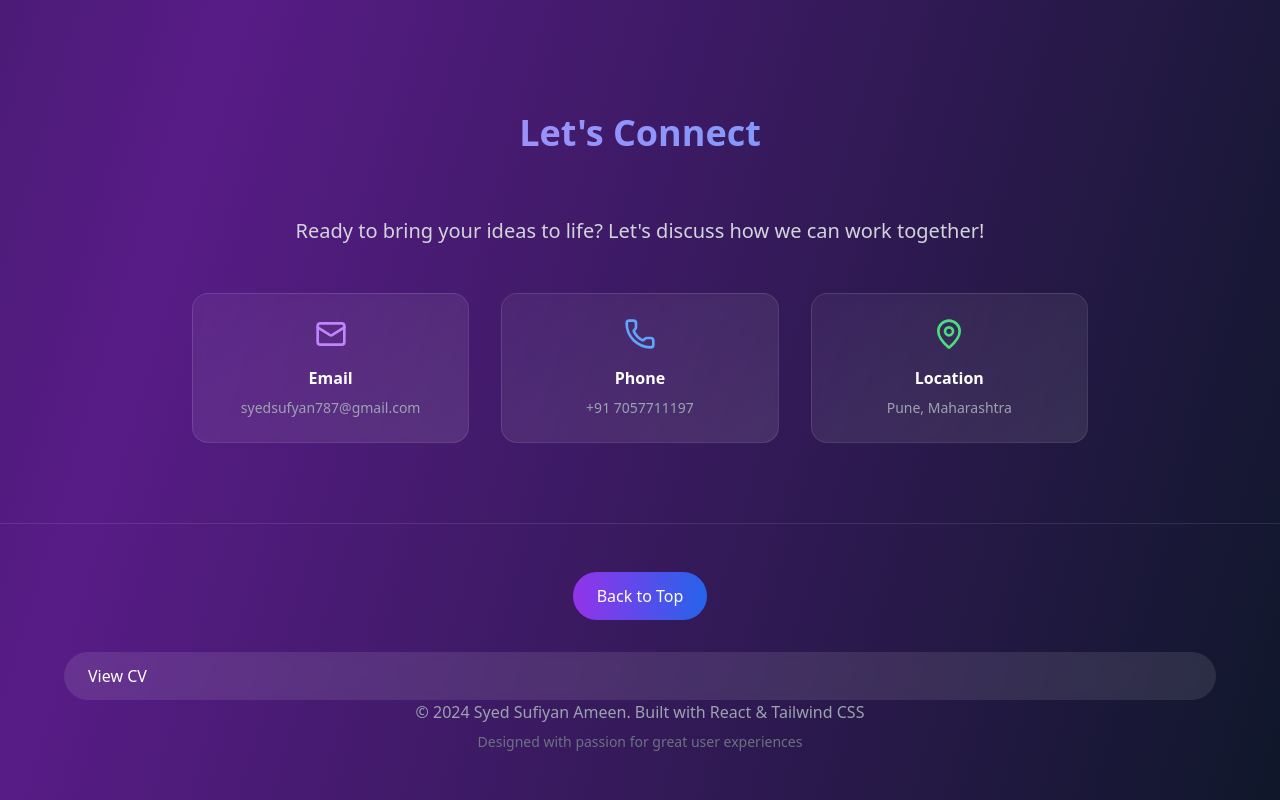
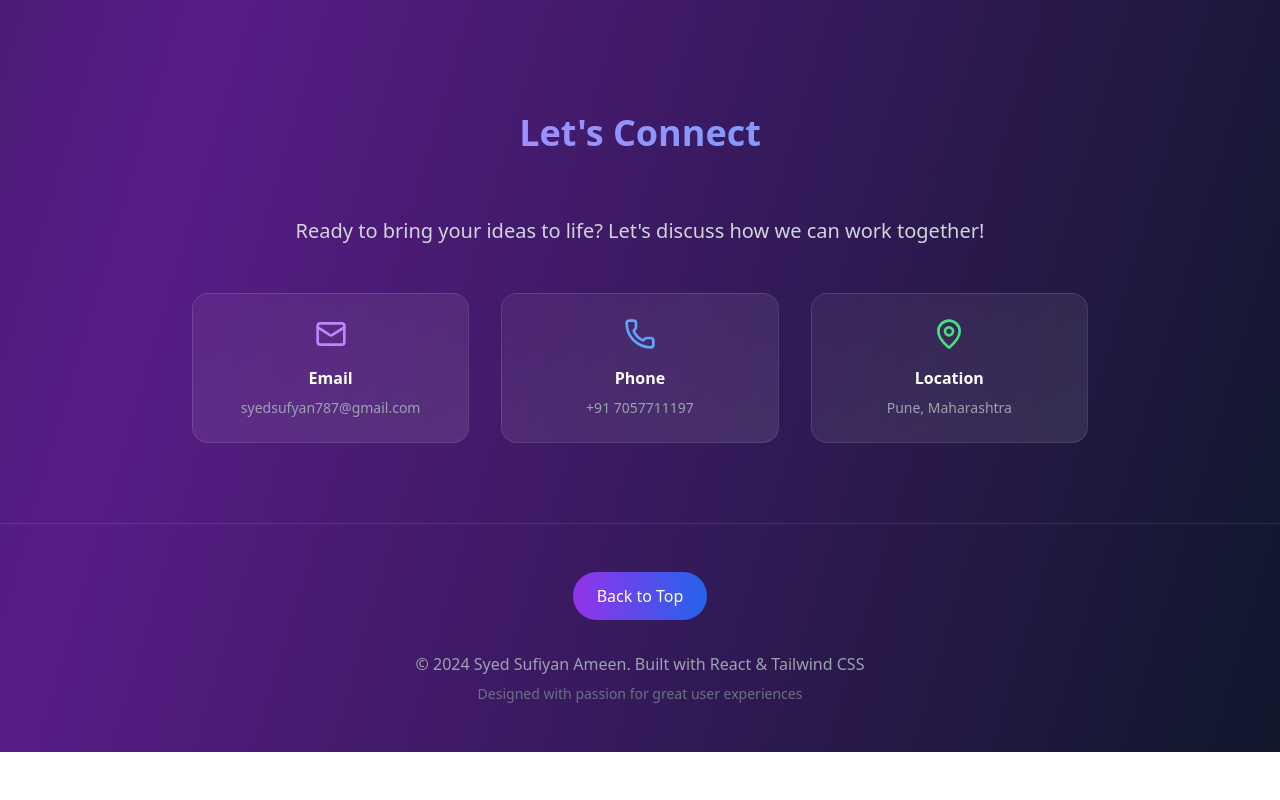
Before and after one commit to syedsufyansufi/Main-Portfolio, a React (Vite) app: page / in a window 1280 px wide. Shown: the part 3639-4439 px from the top of the page. After the commit the page ends 4391 px from the top, so only its background shows below. Built offline with nearby package versions, Linux system fonts and the light colour scheme.

Commit message:
first commit

```diff
--- a/src/Portfolio.tsx
+++ b/src/Portfolio.tsx
@@ -613,14 +613,6 @@ const Portfolio = () => {
           >
             Back to Top
           </button>
-          <a
-            href="https://drive.google.com/file/d/1onEXgIhcd7OVYj-n5Q9EsyuJhd16t2wf/view"
-            className="flex items-center gap-2 bg-white/10 backdrop-blur-sm px-6 py-3 rounded-full hover:bg-white/20 transition-all duration-300 hover:scale-105"
-            target="_blank"
-            rel="noopener noreferrer"
-          >
-            <span>View CV</span>
-          </a>
 
           <p className="text-gray-400">
             © 2024 Syed Sufiyan Ameen. Built with React & Tailwind CSS
```
